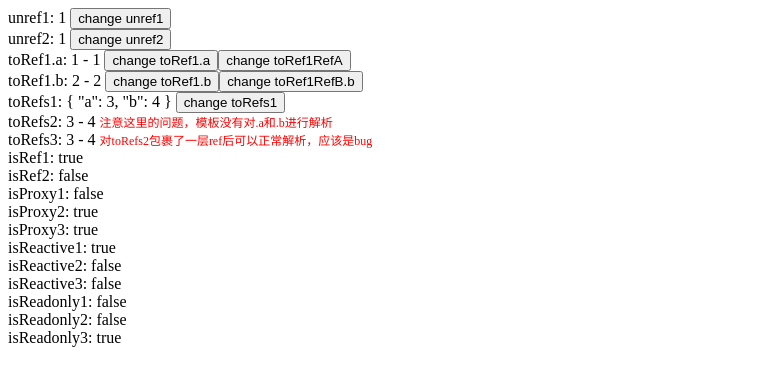
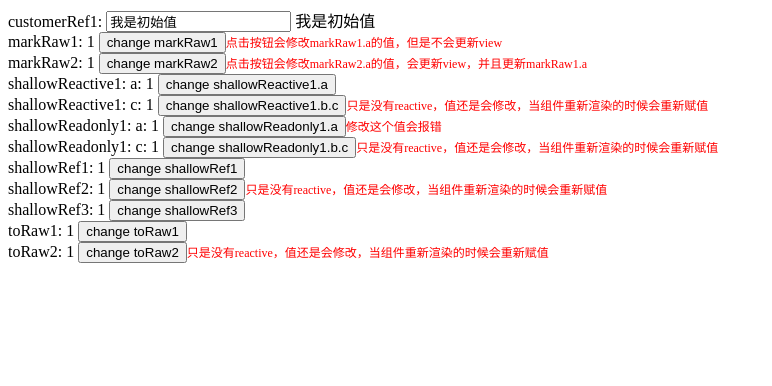
Before and after one commit to zzzzzshPig/upgrade, a Vue app in the folder Vue/vue3/vue3-api/: page / in a window 1280 px wide. Shown: the top 386 px of the page, without its empty margins (0-772 px from the left). Built offline with nearby package versions, Linux system fonts and the light colour scheme.

Commit message:
Feat: vue3-api-高级响应式系统API

```diff
--- a/Vue/vue3/vue3-api/src/App.vue
+++ b/Vue/vue3/vue3-api/src/App.vue
@@ -4,9 +4,15 @@
 <!--	<Lifecycle></Lifecycle>-->
 <!--	<ProvideAndInject></ProvideAndInject>-->
 <!--	<Refs></Refs>-->
-	<Utils></Utils>
+<!--	<Utils></Utils>-->
+	<AdvanceReactiveApi></AdvanceReactiveApi>
 </template>
 
 <script lang="ts" src="./app.ts"></script>
 
-<style lang="less"></style>
+<style lang="less">
+	.tips {
+		font-size: 12px;
+		color: red;
+	}
+</style>
--- a/Vue/vue3/vue3-api/src/app.ts
+++ b/Vue/vue3/vue3-api/src/app.ts
@@ -5,6 +5,7 @@ import Lifecycle from '@/components/lifeCycle/index.vue'
 import ProvideAndInject from '@/components/provideAndInject/index.vue'
 import Refs from '@/components/refs/index.vue'
 import Utils from '@/components/utils/index.vue'
+import AdvanceReactiveApi from '@/components/advance-reactive-api/index.vue'
 
 export default defineComponent({
     components: {
@@ -13,6 +14,7 @@ export default defineComponent({
         Lifecycle,
         ProvideAndInject,
         Refs,
-        Utils
+        Utils,
+        AdvanceReactiveApi
     }
 })
--- /dev/null
+++ b/Vue/vue3/vue3-api/src/components/advance-reactive-api/index.ts
@@ -0,0 +1,62 @@
+import { defineComponent, ref, reactive, customRef, markRaw, shallowReactive, shallowReadonly, shallowRef, toRaw } from 'vue'
+
+function useDebouncedRef (value: string, delay = 200) {
+    let timeout!: number
+    return customRef((track, trigger) => {
+        return {
+            get () {
+                track()
+                return value
+            },
+            set (newValue: string) {
+                clearTimeout(timeout)
+                timeout = setTimeout(() => {
+                    value = newValue
+                    trigger()
+                }, delay)
+            }
+        }
+    })
+}
+
+export default defineComponent({
+    setup () {
+    	const customerRef1 = useDebouncedRef('我是初始值')
+
+        const markRaw1 = reactive(markRaw({ a: 1 }))
+        const markRaw2 = reactive({ a: 1 })
+
+        const shallowReactive1 = shallowReactive({
+            a: 1,
+            b: {
+                c: 1
+            }
+        })
+        const shallowReadonly1 = shallowReadonly({
+            a: 1,
+            b: {
+                c: 1
+            }
+        })
+
+        const shallowRef1 = shallowRef(1)
+        const shallowRef2 = shallowRef({ a: 1 })
+        const shallowRef3 = ref({ a: 1 })
+
+        const toRaw1 = reactive({ a: 1 })
+        const toRaw2 = toRaw(reactive({ a: 1 }))
+
+        return {
+            customerRef1,
+            markRaw1,
+            markRaw2,
+            shallowReactive1,
+            shallowReadonly1,
+            shallowRef1,
+            shallowRef2,
+            shallowRef3,
+            toRaw1,
+            toRaw2
+        }
+    }
+})
--- /dev/null
+++ b/Vue/vue3/vue3-api/src/components/advance-reactive-api/index.vue
@@ -0,0 +1,71 @@
+<template>
+	<div>
+		customerRef1: <input v-model="customerRef1" /> {{ customerRef1 }}
+	</div>
+
+	<div>
+		markRaw1: {{ markRaw1.a }}
+		<button @click="markRaw1.a++">change markRaw1</button>
+		<span class="tips">点击按钮会修改markRaw1.a的值，但是不会更新view</span>
+	</div>
+
+	<div>
+		markRaw2: {{ markRaw2.a }}
+		<button @click="markRaw2.a++">change markRaw2</button>
+		<span class="tips">点击按钮会修改markRaw2.a的值，会更新view，并且更新markRaw1.a</span>
+	</div>
+
+	<div>
+		shallowReactive1: a: {{shallowReactive1.a}}
+		<button @click="shallowReactive1.a++">change shallowReactive1.a</button>
+	</div>
+
+	<div>
+		shallowReactive1: c: {{shallowReactive1.b.c}}
+		<button @click="shallowReactive1.b.c++">change shallowReactive1.b.c</button>
+		<span class="tips">只是没有reactive，值还是会修改，当组件重新渲染的时候会重新赋值</span>
+	</div>
+
+	<div>
+		shallowReadonly1: a: {{shallowReadonly1.a}}
+		<button @click="shallowReadonly1.a++">change shallowReadonly1.a</button>
+		<span class="tips">修改这个值会报错</span>
+	</div>
+
+	<div>
+		shallowReadonly1: c: {{shallowReadonly1.b.c}}
+		<button @click="shallowReadonly1.b.c++">change shallowReadonly1.b.c</button>
+		<span class="tips">只是没有reactive，值还是会修改，当组件重新渲染的时候会重新赋值</span>
+	</div>
+
+	<div>
+		shallowRef1: {{shallowRef1}}
+		<button @click="shallowRef1++">change shallowRef1</button>
+	</div>
+
+	<div>
+		shallowRef2: {{shallowRef2.a}}
+		<button @click="shallowRef2.a++">change shallowRef2</button>
+		<span class="tips">只是没有reactive，值还是会修改，当组件重新渲染的时候会重新赋值</span>
+	</div>
+
+	<div>
+		shallowRef3: {{shallowRef3.a}}
+		<button @click="shallowRef3.a++">change shallowRef3</button>
+	</div>
+
+	<div>
+		toRaw1: {{toRaw1.a}}
+		<button @click="toRaw1.a++">change toRaw1</button>
+	</div>
+
+	<div>
+		toRaw2: {{toRaw2.a}}
+		<button @click="toRaw2.a++">change toRaw2</button>
+		<span class="tips">只是没有reactive，值还是会修改，当组件重新渲染的时候会重新赋值</span>
+	</div>
+</template>
+
+<script lang="ts" src="./index.ts"></script>
+
+<style scoped lang="less"></style>
--- a/Vue/vue3/vue3-api/src/components/provideAndInject/inject/index.vue
+++ b/Vue/vue3/vue3-api/src/components/provideAndInject/inject/index.vue
@@ -2,7 +2,7 @@
 	<div>
 		injectRef: {{ injectRef }}
 
-		<button @click="changeInject">change injectRef</button> <span style="font-size: 12px;color: red;">这个特性请慎重使用</span>
+		<button @click="changeInject">change injectRef</button> <span class="tips">这个特性请慎重使用</span>
 	</div>
 
 	<div>
--- a/Vue/vue3/vue3-api/src/components/utils/index.vue
+++ b/Vue/vue3/vue3-api/src/components/utils/index.vue
@@ -27,11 +27,11 @@
 	</div>
 
 	<div>
-		toRefs2: {{ toRefs2.a }} - {{ toRefs2.b }} <span style="font-size: 12px;color: red;">注意这里的问题，模板没有对.a和.b进行解析</span>
+		toRefs2: {{ toRefs2.a }} - {{ toRefs2.b }} <span class="tips">注意这里的问题，模板没有对.a和.b进行解析</span>
 	</div>
 
 	<div>
-		toRefs3: {{ toRefs3.a }} - {{ toRefs3.b }} <span style="font-size: 12px;color: red;">对toRefs2包裹了一层ref后可以正常解析，应该是bug</span>
+		toRefs3: {{ toRefs3.a }} - {{ toRefs3.b }} <span class="tips">对toRefs2包裹了一层ref后可以正常解析，应该是bug</span>
 	</div>
 
 	<div>
```
